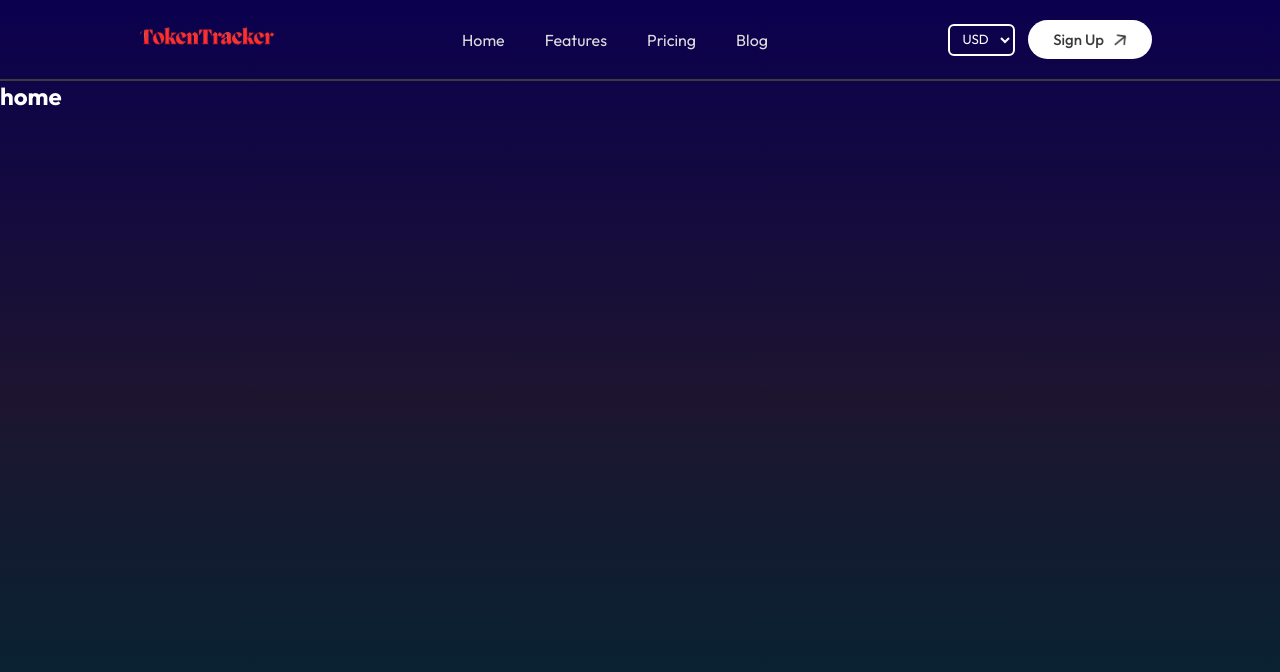
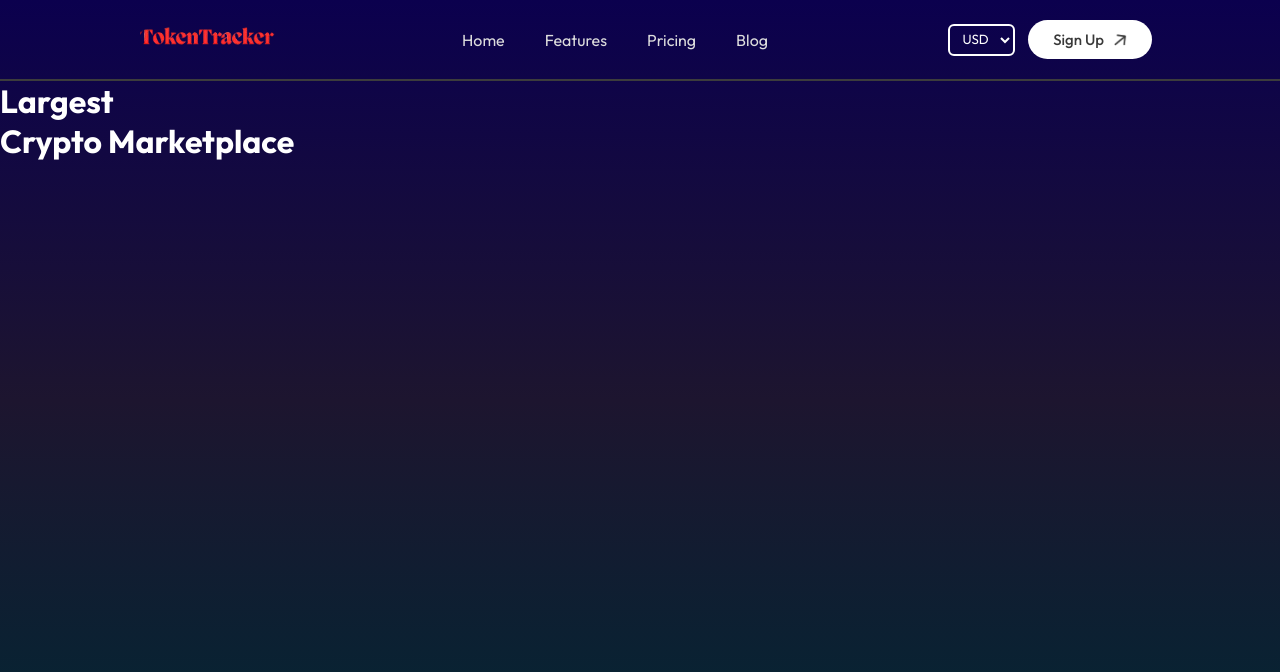
Before and after one commit to Fatumayattani/Token_Tracker, a React (Vite) app: page / in a window 1280 px wide. Shown: the top 672 px of the page. Built offline with nearby package versions, Linux system fonts and the light colour scheme.

Commit message:
update hero section

```diff
--- a/src/pages/Home/Home.jsx
+++ b/src/pages/Home/Home.jsx
@@ -3,8 +3,11 @@ import './Home.css'
 
 const Home = () => {
   return (
-    <div>
-      <h2>home</h2>
+    <div className='home'>
+      <div className="hero">
+        <h1>Largest <br/> Crypto Marketplace</h1>
+      </div>
+
     </div>
   )
 }
```
